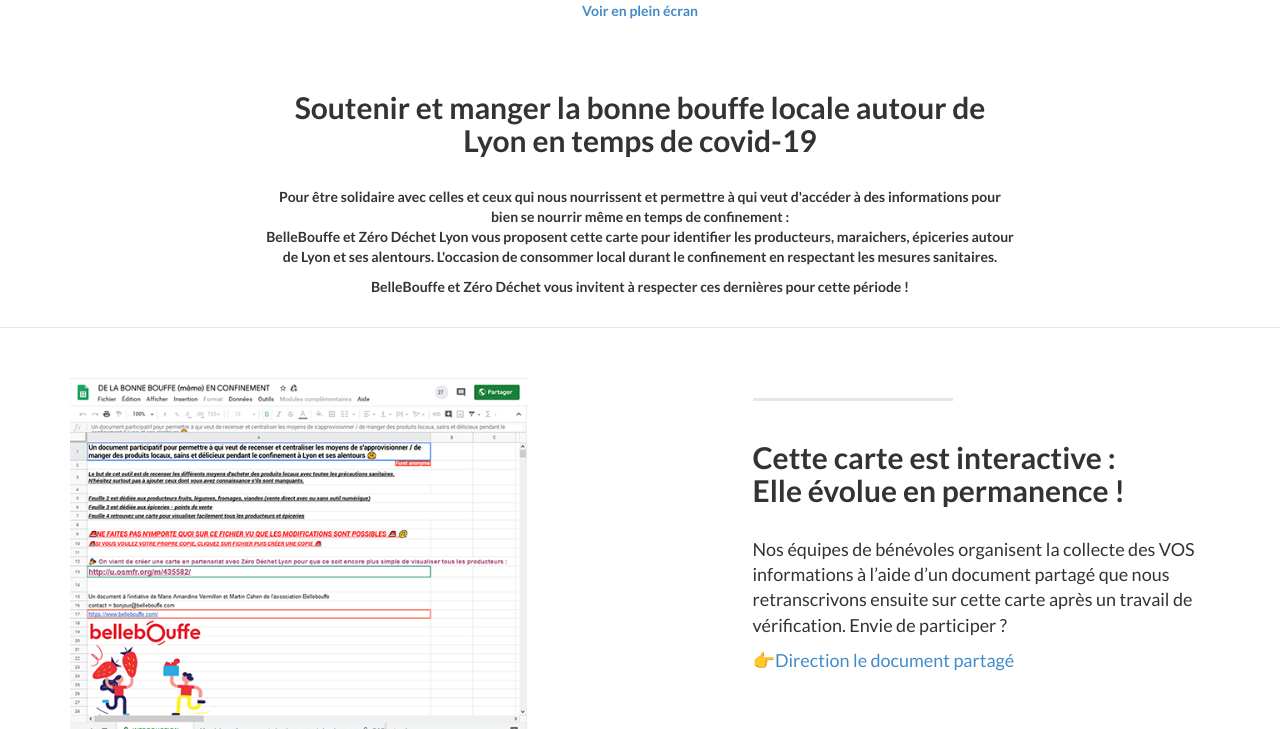
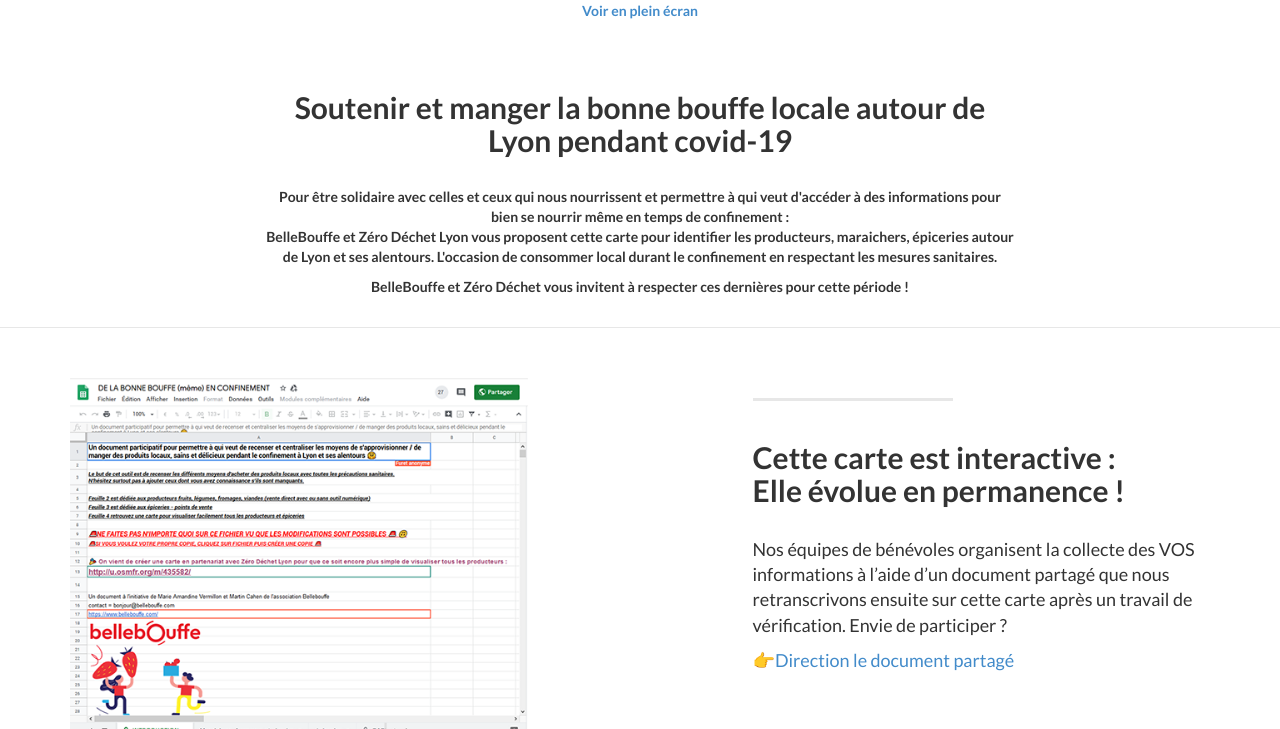
Before and after one commit to Caidezel/cartobouffe, a Jekyll site: the page built from index.html, in a window 1280 px wide and 900 px high, scrolled down 533 px, cut to the strip 171-900 px from the top of the window. Built offline with Jekyll 4.4.1, drawn with Linux system fonts in a browser that asks for light colours; nearby versions of some CDN libraries; some of the changed text lies outside the part shown.

Commit message:
Some fixes

```diff
--- a/_config.yml
+++ b/_config.yml
@@ -3,7 +3,7 @@
 # ----------------------- #
 
 url: https://cartecovid19.bellebouffe.com
-title: Manger local autour de Lyon en temps de COVID-19
+title: Manger local autour de Lyon pendant COVID-19
 email: contact@bellebouffe.com
 author: Bellebouffe / Zéro Déchet Lyon
 description: "Pour être solidaire avec celles et ceux qui nous nourrissent et permettre à qui veut d'accéder à des informations pour bien se nourrir même en temps de confinement : BelleBouffe et Zéro Déchet Lyon vous proposent cette carte pour identifier les producteurs, maraichers, épiceries autour de Lyon et ses alentours. L'occasion de consommer local durant le confinement en respectant les mesures sanitaires. BelleBouffe et Zéro Déchet vous invitent à respecter ces dernières pour cette période !"
--- a/_includes/contribute.html
+++ b/_includes/contribute.html
@@ -3,7 +3,7 @@
         <div class="row">
             <div class="col-lg-8 col-lg-offset-2">
               <br/><br/>
-              <h2>Soutenir et manger la bonne bouffe locale autour de Lyon en temps de covid-19</h2>
+              <h2>Soutenir et manger la bonne bouffe locale autour de Lyon pendant covid-19</h2>
               <br/>
                 <p>Pour être solidaire avec celles et ceux qui nous nourrissent et permettre à qui veut d'accéder à des informations pour bien se nourrir même en temps de confinement : </br>BelleBouffe et Zéro Déchet Lyon vous proposent cette carte pour identifier les producteurs, maraichers, épiceries autour de Lyon et ses alentours. L'occasion de consommer local durant le confinement en respectant les mesures sanitaires.</p>
 				<p>BelleBouffe et Zéro Déchet vous invitent à respecter ces dernières pour cette période !</p>
--- a/index.html
+++ b/index.html
@@ -1,5 +1,5 @@
 ---
 layout: default
-title: Manger local autour de Lyon en temps de COVID-19 avec Bellebouffe et Zéro Déchet Lyon
+title: Manger local autour de Lyon pendant COVID-19 avec Bellebouffe et Zéro Déchet Lyon
 subTitle: "Pour être solidaire avec celles et ceux qui nous nourrissent et permettre à qui veut d'accéder à des informations pour bien se nourrir même en temps de confinement : BelleBouffe et Zéro Déchet Lyon vous proposent cette carte pour identifier les producteurs, maraichers, épiceries autour de Lyon et ses alentours. L'occasion de consommer local durant le confinement en respectant les mesures sanitaires. BelleBouffe et Zéro Déchet vous invitent à respecter ces dernières pour cette période !"
 ---
```
